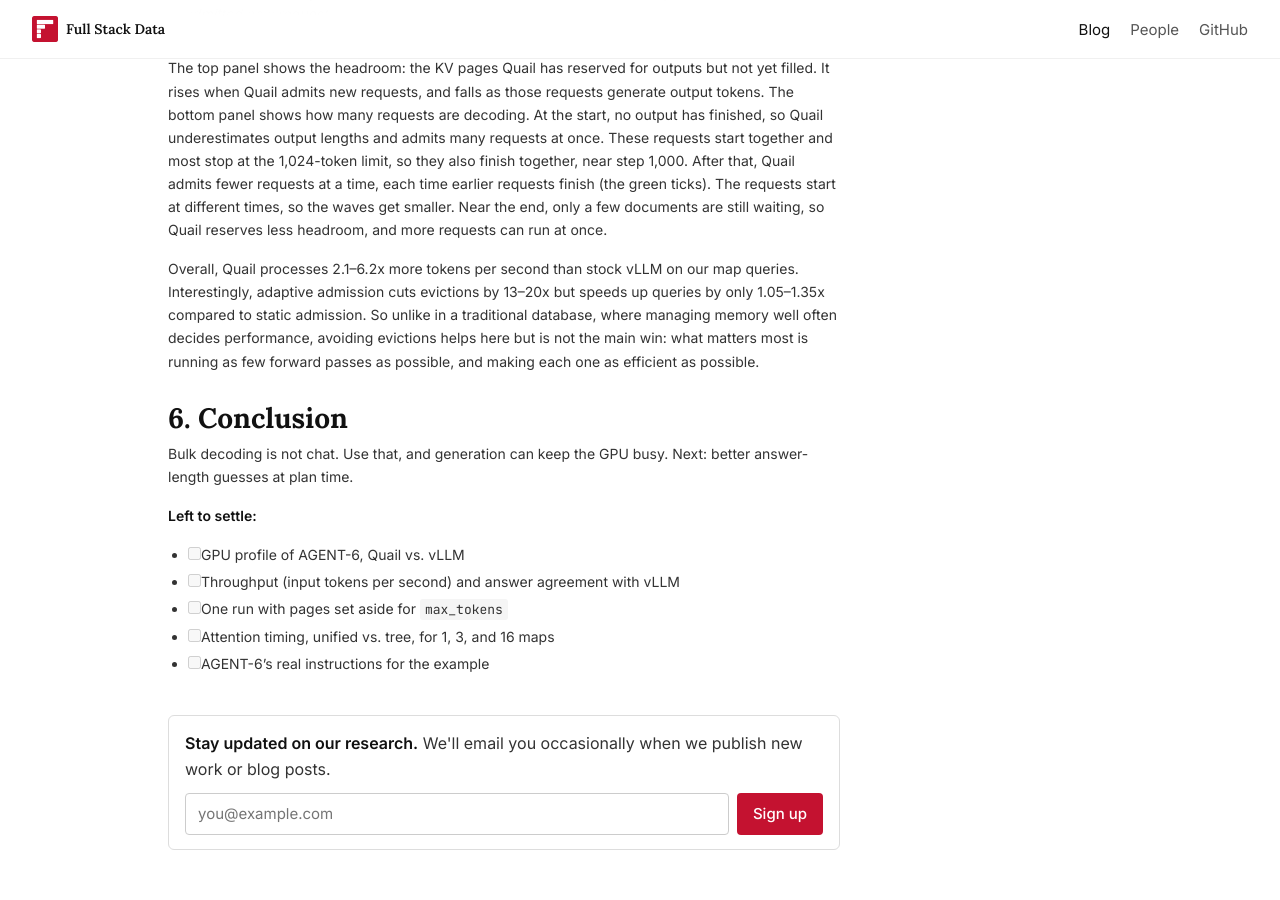
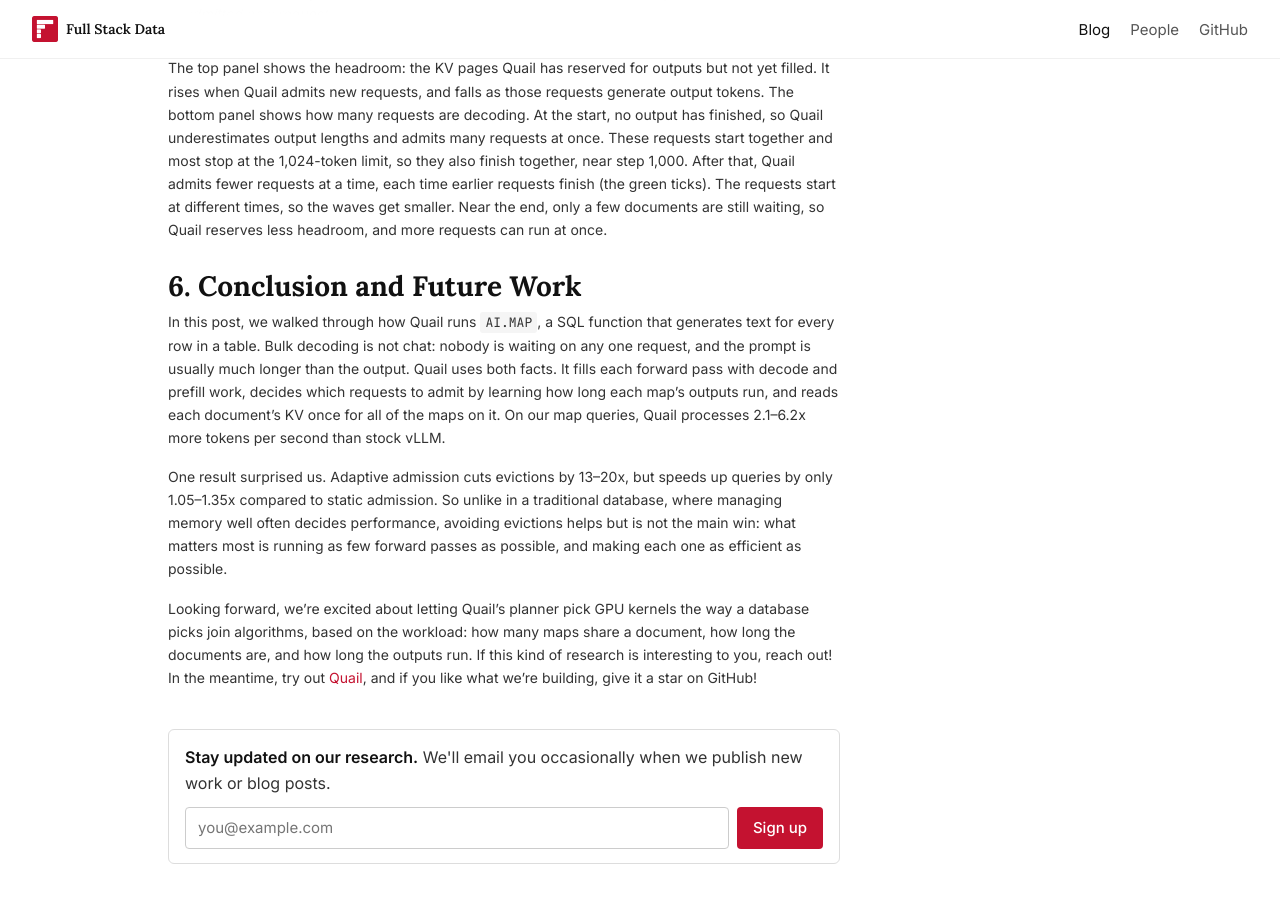
Before and after one commit to fsdatalab/fsdatalab.github.io, a Jekyll site: the page built from _posts/2026-11-03-ai-map.md, in a window 1280 px wide and 900 px high, scrolled down 10415 px. Built offline with Jekyll 4.4.1, drawn with Linux system fonts in a browser that asks for light colours.

Commit message:
Draft the AI.MAP conclusion; move the section 5 summary into it
Co-Authored-By: Claude Opus 5.5 <noreply@anthropic.com>
Claude-Session: https://claude.ai/code/session_012G22YMQssRfNYLRetzTaCz

```diff
--- a/_posts/2026-11-03-ai-map.md
+++ b/_posts/2026-11-03-ai-map.md
@@ -269,20 +269,15 @@ Finally, [Figure 7](#figure-7) shows adaptive admission at work while Quail runs
 
 The top panel shows the headroom: the KV pages Quail has reserved for outputs but not yet filled. It rises when Quail admits new requests, and falls as those requests generate output tokens. The bottom panel shows how many requests are decoding. At the start, no output has finished, so Quail underestimates output lengths and admits many requests at once. These requests start together and most stop at the 1,024-token limit, so they also finish together, near step 1,000. After that, Quail admits fewer requests at a time, each time earlier requests finish (the green ticks). The requests start at different times, so the waves get smaller. Near the end, only a few documents are still waiting, so Quail reserves less headroom, and more requests can run at once.
 
-Overall, Quail processes 2.1–6.2x more tokens per second than stock vLLM on our map queries. Interestingly, adaptive admission cuts evictions by 13–20x but speeds up queries by only 1.05–1.35x compared to static admission. So unlike in a traditional database, where managing memory well often decides performance, avoiding evictions helps here but is not the main win: what matters most is running as few forward passes as possible, and making each one as efficient as possible.
 
 
-# 6. Conclusion
+# 6. Conclusion and Future Work
 
-Bulk decoding is not chat. Use that, and generation can keep the GPU busy. Next: better answer-length guesses at plan time.
+In this post, we walked through how Quail runs `AI.MAP`, a SQL function that generates text for every row in a table. Bulk decoding is not chat: nobody is waiting on any one request, and the prompt is usually much longer than the output. Quail uses both facts. It fills each forward pass with decode and prefill work, decides which requests to admit by learning how long each map's outputs run, and reads each document's KV once for all of the maps on it. On our map queries, Quail processes 2.1–6.2x more tokens per second than stock vLLM.
 
-**Left to settle:**
+One result surprised us. Adaptive admission cuts evictions by 13–20x, but speeds up queries by only 1.05–1.35x compared to static admission. So unlike in a traditional database, where managing memory well often decides performance, avoiding evictions helps but is not the main win: what matters most is running as few forward passes as possible, and making each one as efficient as possible.
 
-- [ ] GPU profile of AGENT-6, Quail vs. vLLM
-- [ ] Throughput (input tokens per second) and answer agreement with vLLM
-- [ ] One run with pages set aside for `max_tokens`
-- [ ] Attention timing, unified vs. tree, for 1, 3, and 16 maps
-- [ ] AGENT-6's real instructions for the example
+Looking forward, we're excited about letting Quail's planner pick GPU kernels the way a database picks join algorithms, based on the workload: how many maps share a document, how long the documents are, and how long the outputs run. If this kind of research is interesting to you, reach out! In the meantime, try out [Quail](https://github.com/fsdatalab/quail), and if you like what we're building, give it a star on GitHub!
 
 # Notes
 
```
